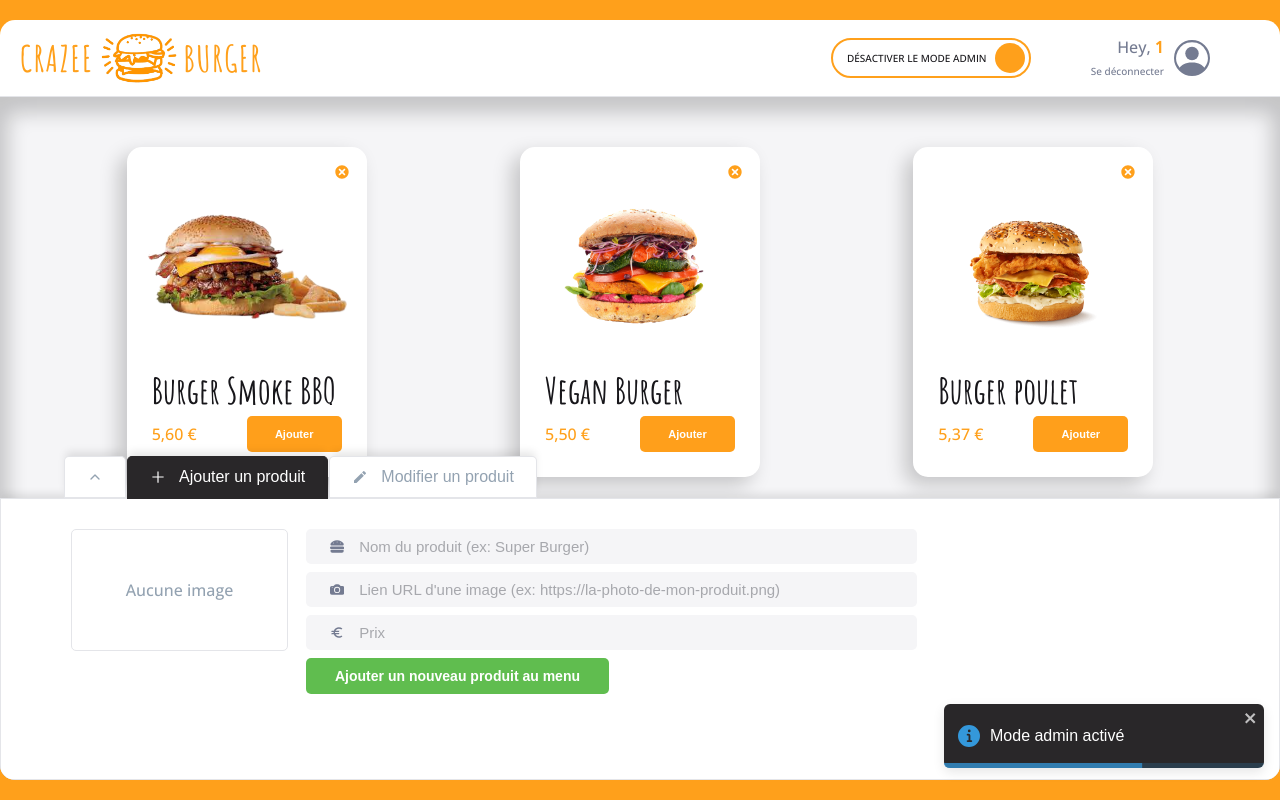
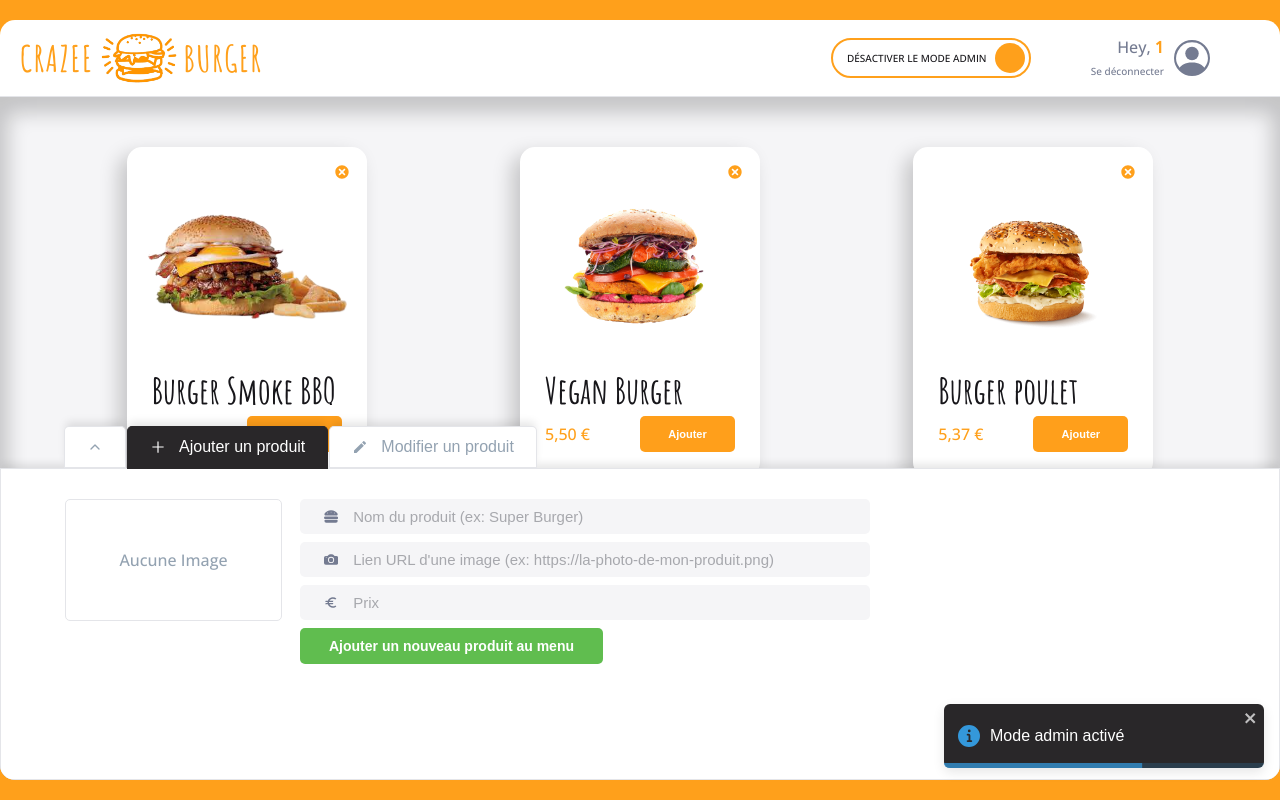
Before and after one commit to Nyzuro/crazee-burger, a React (Vite) app: page /order/1 in a window 1280 px wide. Both pictures are taken after a click on the label 930 px from the left and 58 px from the top of the page. Built offline with nearby package versions, Linux system fonts and the light colour scheme.

Commit message:
♻️ F08: ORDER > Change names and fix errors

```diff
--- a/src/components/pages/order/Main/Admin/Admin.jsx
+++ b/src/components/pages/order/Main/Admin/Admin.jsx
@@ -1,7 +1,7 @@
 import { useContext } from "react";
 import styled from "styled-components";
 import OrderContext from "../../../../../context/OrderContext";
-import AdminPanel from "./AdminPanel";
+import AdminPanel from "./AdminPanel/AdminPanel";
 import AdminTabs from "./AdminTabs";
 
 export default function Admin() {
--- a/src/components/pages/order/Main/Admin/AdminPanel.jsx
+++ /dev/null
@@ -1,27 +0,0 @@
-import { useContext } from "react";
-import styled from "styled-components";
-import OrderContext from "../../../../../context/OrderContext";
-import { theme } from "../../../../../theme";
-import { getTabsConfig, getTabSelected } from "./getTabsConfig";
-
-export default function AdminPanel() {
-	const { currentTabSelected } = useContext(OrderContext);
-
-	const tabs = getTabsConfig(currentTabSelected);
-	const tabSelected = getTabSelected(tabs, currentTabSelected);
-
-	return (
-		<>
-			<AdminPanelStyled>{tabSelected && tabSelected.content}</AdminPanelStyled>
-		</>
-	);
-}
-
-const AdminPanelStyled = styled.div`
-	height: 250px;
-	padding: 30px 0px 0px 70px;
-
-	border: 1px solid #e4e5e9;
-	background-color: ${theme.colors.white};
-	box-shadow: ${theme.shadows.subtle};
-`;
--- a/src/components/pages/order/Main/Admin/AdminPanel/AddForm.jsx
+++ b/src/components/pages/order/Main/Admin/AdminPanel/AddForm.jsx
@@ -9,39 +9,33 @@ import { theme } from "../../../../../../theme";
 import PrimaryButton from "../../../../../reusable-ui/PrimaryButton";
 import TextInput from "../../../../../reusable-ui/TextInput";
 
-export default function AddForm({ formData, setFormData }) {
-	const [isSubmittedForm, setIsSubmittedForm] = useState(false);
+export default function AddForm({ newProduct, setNewProduct }) {
+	const [isSubmitted, setIsSubmitted] = useState(false);
 
 	const { handleAdd } = useContext(OrderContext);
 
-	const handleInputChange = (event) => {
+	const handleChange = (event) => {
 		const { name, value } = event.target;
-		setFormData((prevFormData) => ({
-			...prevFormData,
-			[name]: value,
-		}));
-	};
-
-	const newProduct = {
-		imageSource: formData.image,
-		title: formData.name,
-		price: formData.price,
+		setNewProduct({ ...newProduct, [name]: value });
 	};
 
 	const handleSubmit = (event) => {
 		event.preventDefault();
-		handleAdd(newProduct);
+		const newProductToAdd = {
+			...newProduct,
+			id: crypto.randomUUID(),
+		};
+		handleAdd(newProductToAdd);
 
-		setIsSubmittedForm(true);
-
+		setIsSubmitted(true);
 		setTimeout(() => {
-			setIsSubmittedForm(false);
+			setIsSubmitted(false);
 		}, 2000);
 
-		setFormData({
-			name: "",
-			image: "",
-			price: "",
+		setNewProduct({
+			title: "",
+			imageSource: "",
+			price: 0,
 		});
 	};
 
@@ -49,9 +43,9 @@ export default function AddForm({ formData, setFormData }) {
 		<AddFormStyled action="submit" className="product-info" onSubmit={handleSubmit}>
 			<TextInput
 				type="text"
-				name="name"
-				value={formData.name}
-				onChange={handleInputChange}
+				name="title"
+				value={newProduct.title}
+				onChange={handleChange}
 				Icon={<FaHamburger className="icon" />}
 				className="add-product-input"
 				placeholder={"Nom du produit (ex: Super Burger)"}
@@ -59,9 +53,9 @@ export default function AddForm({ formData, setFormData }) {
 
 			<TextInput
 				type="url"
-				name="image"
-				value={formData.image}
-				onChange={handleInputChange}
+				name="imageSource"
+				value={newProduct.imageSource}
+				onChange={handleChange}
 				Icon={<BsFillCameraFill className="icon" />}
 				className="add-product-input"
 				placeholder={
@@ -72,8 +66,8 @@ export default function AddForm({ formData, setFormData }) {
 			<TextInput
 				type="text"
 				name="price"
-				value={formData.price}
-				onChange={handleInputChange}
+				value={newProduct.price ? newProduct.price : ""}
+				onChange={handleChange}
 				Icon={<MdOutlineEuro className="icon" />}
 				className="add-product-input"
 				placeholder={"Prix"}
@@ -84,7 +78,7 @@ export default function AddForm({ formData, setFormData }) {
 					label={"Ajouter un nouveau produit au menu"}
 					className={"add-product-button"}
 				/>
-				{isSubmittedForm && (
+				{isSubmitted && (
 					<div className="successMessage">
 						<FiCheckCircle />
 						Ajouté avec succès !
--- a/src/components/pages/order/Main/Admin/AdminPanel/AddProduct.jsx
+++ b/src/components/pages/order/Main/Admin/AdminPanel/AddProduct.jsx
@@ -5,23 +5,23 @@ import AddForm from "./AddForm";
 
 export default function AddProduct() {
 	const EMPTY_PRODUCT = {
-		name: "",
-		image: "",
+		title: "",
+		imageSource: "",
 		price: 0,
 	};
 
-	const [formData, setFormData] = useState({ EMPTY_PRODUCT });
+	const [newProduct, setNewProduct] = useState(EMPTY_PRODUCT);
 
 	return (
 		<AddProductStyles>
 			<div className="preview-image">
-				{formData.image ? (
-					<img src={formData.image} alt={formData.name} />
+				{newProduct.imageSource ? (
+					<img src={newProduct.imageSource} alt={newProduct.title} />
 				) : (
-					"Aucune image"
+					<div>Aucune Image</div>
 				)}
 			</div>
-			<AddForm formData={formData} setFormData={setFormData} />
+			<AddForm newProduct={newProduct} setNewProduct={setNewProduct} />
 		</AddProductStyles>
 	);
 }
--- a/src/components/pages/order/Main/Admin/AdminTabs.jsx
+++ b/src/components/pages/order/Main/Admin/AdminTabs.jsx
@@ -28,6 +28,7 @@ export default function AdminTabs({}) {
 			{tabs.map((tab) => {
 				return (
 					<Tab
+						key={tab.index}
 						label={tab.label}
 						className={currentTabSelected === tab.index ? "is-active" : ""}
 						Icon={tab.Icon}
--- a/src/components/pages/order/Main/Admin/getTabsConfig.jsx
+++ b/src/components/pages/order/Main/Admin/getTabsConfig.jsx
@@ -1,6 +1,6 @@
 import { AiOutlinePlus } from "react-icons/ai";
 import { MdModeEditOutline } from "react-icons/md";
-import AddProduct from "./TabsContent/AddProduct";
+import AddProduct from "./AdminPanel/AddProduct";
 
 export const getTabsConfig = () => [
 	{
--- a/src/components/pages/order/Main/Menu.jsx
+++ b/src/components/pages/order/Main/Menu.jsx
@@ -8,6 +8,7 @@ import PrimaryButton from "../../../reusable-ui/PrimaryButton";
 
 export default function Menu() {
 	const { menu, isModeAdmin } = useContext(OrderContext);
+	const IMAGE_BY_DEFAULT = "../../../../../public/images/coming-soon.png";
 
 	return (
 		<MenuStyled>
@@ -15,11 +16,7 @@ export default function Menu() {
 				return (
 					<Card
 						key={id}
-						imageSource={
-							imageSource
-								? imageSource
-								: "../../../../../public/images/coming-soon.png"
-						}
+						imageSource={imageSource ? imageSource : IMAGE_BY_DEFAULT}
 						title={title}
 						leftDescription={formatPrice(price)}
 					/>
--- a/src/components/pages/order/OrderPage.jsx
+++ b/src/components/pages/order/OrderPage.jsx
@@ -25,10 +25,8 @@ export default function OrderPage() {
 		setIsModeAdmin,
 		menu,
 		setMenu,
-		isModeAdmin,
 		isCollapsed,
 		setIsCollapsed,
-		setIsModeAdmin,
 		currentTabSelected,
 		setCurrentTabSelected,
 		handleAdd,
```
